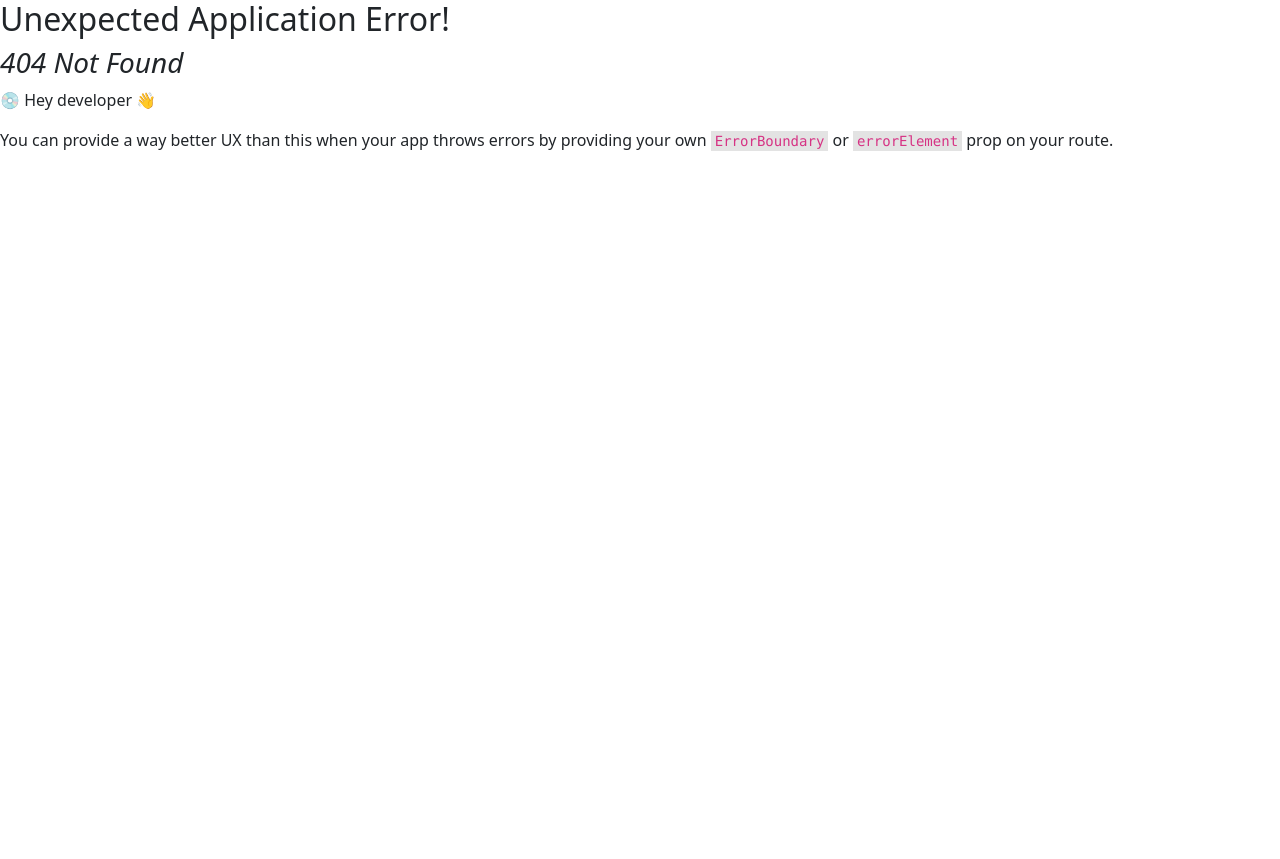
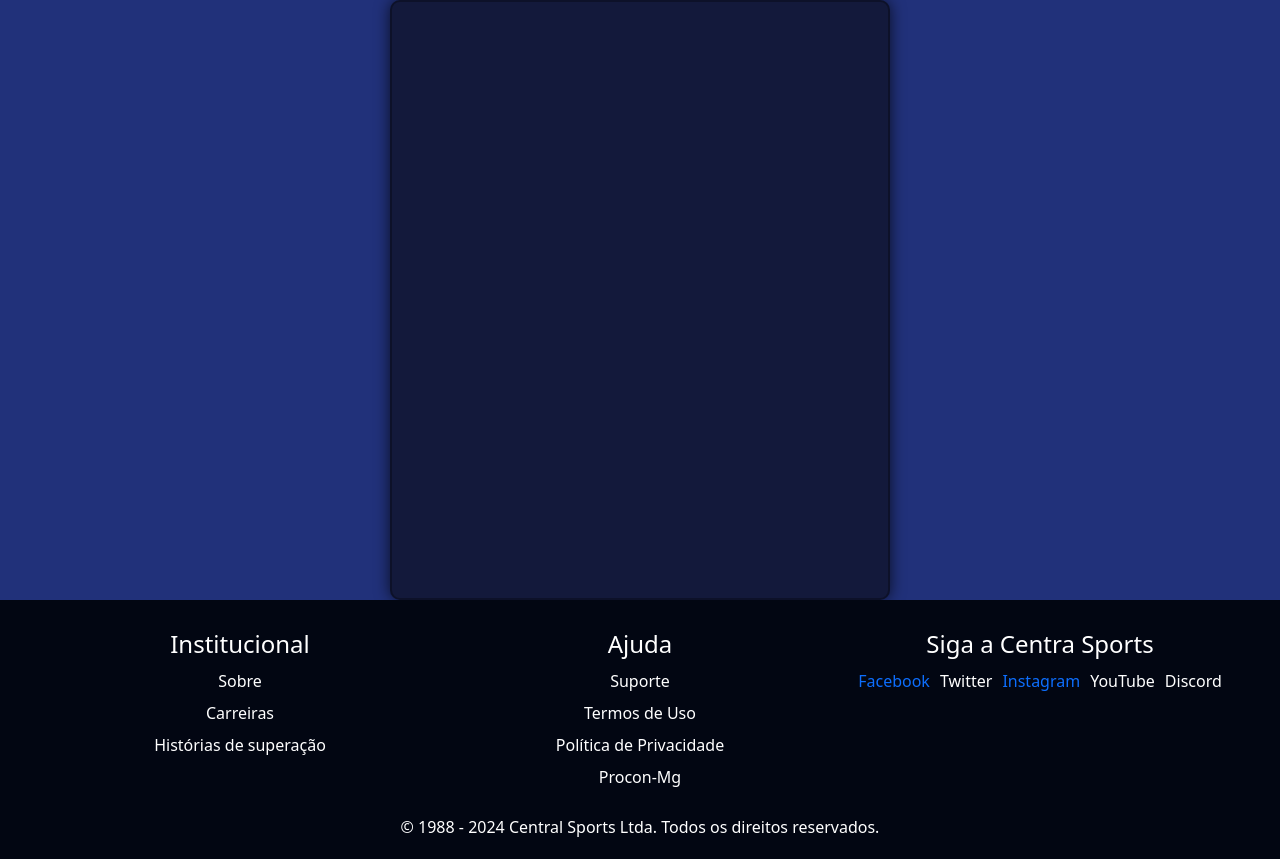
Before and after one commit to FelipeMateus4/Central-Sports, a React (Create React App) app in the folder Implementacao/front-end/: page /treinador/register in a window 1280 px wide. Before the commit this address had no page. Before the commit the page ends 800 px from the top, so only its background shows below. Built offline with nearby package versions, Linux system fonts and the light colour scheme.

Commit message:
style: change style on login

```diff
--- a/Implementacao/front-end/src/Pages/Login/Login.css
+++ b/Implementacao/front-end/src/Pages/Login/Login.css
@@ -20,7 +20,7 @@
     min-width: 100px;
     min-height: 100px;
     width: 500px;
-    height: 400px; /* Aumenta a altura para acomodar os botões sociais */
+    height: 416px; /* Aumenta a altura para acomodar os botões sociais */
     padding: 20px;
     background-color: rgb(19, 25, 59);
     border: 2px solid rgba(0, 0, 0, 0.3);
@@ -90,8 +90,9 @@
 }
 
 .line {
+    display: flex;
     width: 110%;
-    height: 1px;
+    min-height: 1px;
     background-color: #000000;
     margin: 20px 0;
 }
@@ -104,3 +105,29 @@
     cursor: pointer;
     font-size: 14px;
 }
+
+.line2,
+.line3 {
+    flex: 1;
+    height: 2px;
+    background-color: #000000;
+}
+
+.container-bottom {
+    display: flex;
+    height: 2px;
+    align-items: center;
+    width: 100%;
+    margin: 20px 0;
+}
+.text-middle {
+    display: flex;
+    margin-left: 10px;
+    margin-right: 10px;
+    justify-content: center;
+    font-size: medium;
+}
+
+.regoster {
+    margin-left: 215px;
+}
--- a/Implementacao/front-end/src/Pages/Login/Login.js
+++ b/Implementacao/front-end/src/Pages/Login/Login.js
@@ -42,6 +42,7 @@ const Login = () => {
             <section className="login-container">
                 <h1 className="text">Bem-vindo à Central Sports</h1>
                 <div className="line"></div>
+                {error && <div className="error">{error.message}</div>}
                 <div className="forms">
                     <form onSubmit={handleSubmit}>
                         <div className="campos">
@@ -60,7 +61,7 @@ const Login = () => {
                                 onChange={(e) => setSenha(e.target.value)}
                             />
                             <div>
-                                <a href="/register" className="text-decoration-none ">
+                                <a href="/register" className="text-decoration-none ml-2 regoster">
                                     Registre-se
                                 </a>
                             </div>
@@ -70,7 +71,13 @@ const Login = () => {
                         </div>
                     </form>
                 </div>
-                {error && <div className="error">{error.message}</div>}
+                <div className="container-bottom">
+                    <div className="line2"></div>
+                    <a className="text-middle text-decoration-none ml-2" href="/esqueci">
+                        Esqueceu a senha?
+                    </a>
+                    <div className="line3"></div>
+                </div>
             </section>
         </div>
     );
--- a/Implementacao/front-end/src/Pages/Register/Register.css
+++ b/Implementacao/front-end/src/Pages/Register/Register.css
@@ -0,0 +1,28 @@
+.page-section-register {
+    background: #21317a;
+    background-size: 200% 200%;
+    display: flex;
+    flex-direction: column;
+    align-items: center;
+    justify-content: center;
+    flex: 1;
+    overflow: hidden;
+    padding: 0;
+    margin: 0;
+}
+
+.register-container {
+    align-items: center;
+    display: flex;
+    flex-direction: column;
+    width: 500px;
+    height: 600px; /* Aumenta a altura para acomodar os botões sociais */
+    padding: 20px;
+    background-color: rgb(19, 25, 59);
+    border: 2px solid rgba(0, 0, 0, 0.3);
+    border-radius: 10px;
+    box-shadow: 0 0 15px rgba(0, 0, 0, 0.7);
+    backdrop-filter: blur(30px);
+}
+.text-middle {
+}
--- a/Implementacao/front-end/src/Pages/Register/Register.js
+++ b/Implementacao/front-end/src/Pages/Register/Register.js
@@ -1,7 +1,12 @@
 import React, { useState } from 'react';
-import './Login.css';
+import './Register.css';
 import { useNavigate } from 'react-router-dom';
+const RegisterTreinador = () => {
+    return (
+        <div className=" page-section-register">
+            <div className="register-container"></div>
+        </div>
+    );
+};
 
-const RegisterTreinador = () => {
-    return <div> </div>;
-};
+export default RegisterTreinador;
```
Also changed, not shown: Implementacao/front-end/src/Routes/Routes.js (+9 -5 lines).
